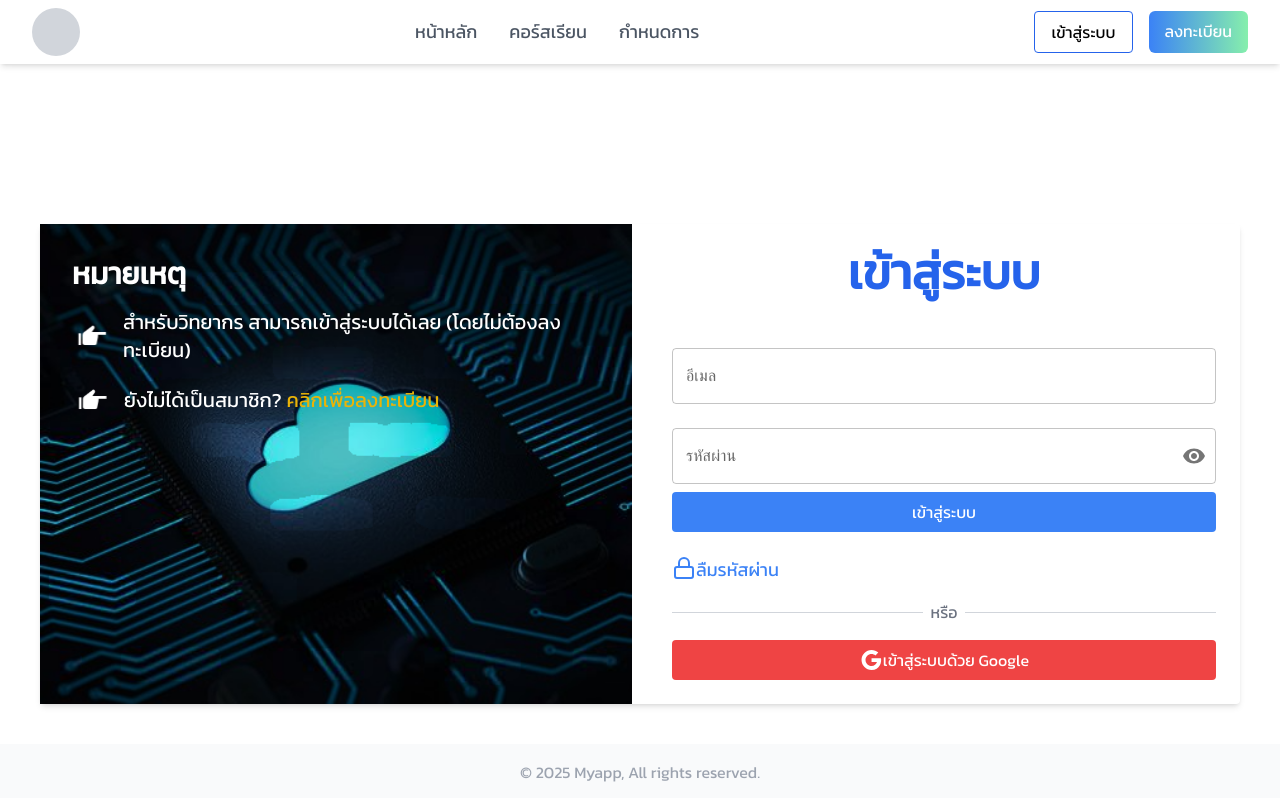
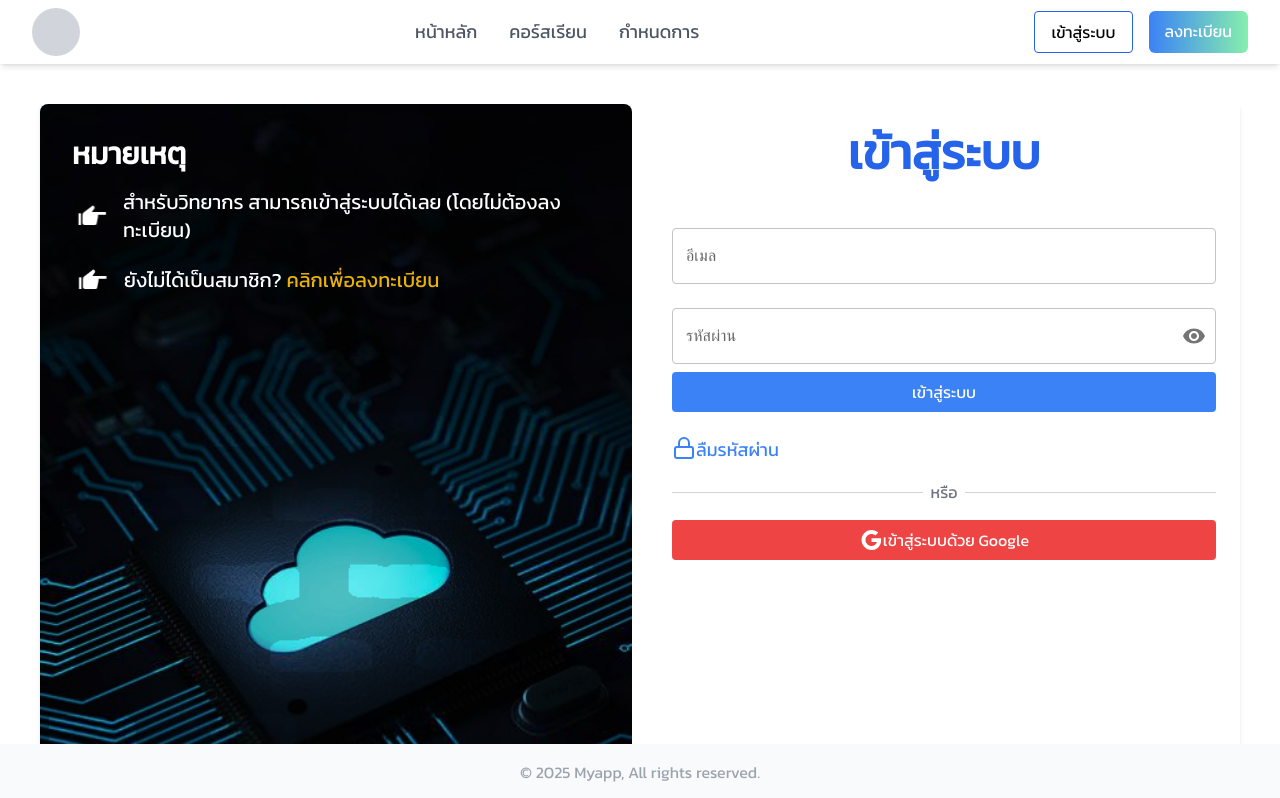
Before and after one commit to Hourdevtool/demo, a Next.js app: page /aunth/login in a window 1280 px wide. Shown: the top 798 px of the page. Built offline with nearby package versions, Linux system fonts and the light colour scheme.

Commit message:
edit form login

```diff
--- a/components/LoginForm.tsx
+++ b/components/LoginForm.tsx
@@ -119,14 +119,13 @@ function LoginForm() {
         <div className="w-full max-w-screen-2xl rounded shadow-md z-0">
           <div className="grid grid-cols-1 md:grid-cols-2 gap-4 h-full">
             <div className="relative h-full">
-              <div className="w-full h-[200px] md:h-full lg:h-full relative md:rounded-lg">
                 <Image
                   src="/pageform.png"
                   alt="Login Image"
-                  layout="fill"
-                  objectFit="cover"
+                  width={600}
+                  height={400}
+                  className="w-full h-[200px] md:h-full lg:h-full object-cover md:rounded-lg"
                 />
-              </div>
               <div className="absolute top-4 left-4 text-white p-4  rounded-lg">
                 <p className="font-semibold text-start text-xl md:text-2xl lg:text-3xl mb-4">
                   หมายเหตุ
@@ -224,7 +223,7 @@ function LoginForm() {
                   เข้าสู่ระบบ
                 </button>
                 <a
-                  href="/forgot-password"
+                  href="/aunth/login"
                   className="text-blue-500 text-sm my-4 flex"
                 >
                   <Lock />
--- a/components/Navbar.tsx
+++ b/components/Navbar.tsx
@@ -133,7 +133,7 @@ function Navbar() {
                     <Link href="/aunth/login" onClick={() => setIsOpen(false)}>
                       เข้าสู่ระบบ
                     </Link>
-                    <Link href="/aunth/singup" onClick={() => setIsOpen(false)}>
+                    <Link href="/aunth/signup" onClick={() => setIsOpen(false)}>
                       ลงทะเบียน
                     </Link>
                   </div>
```
